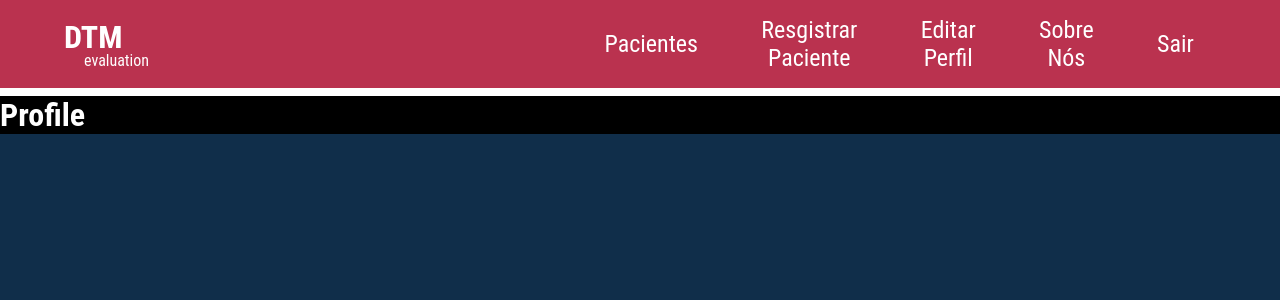
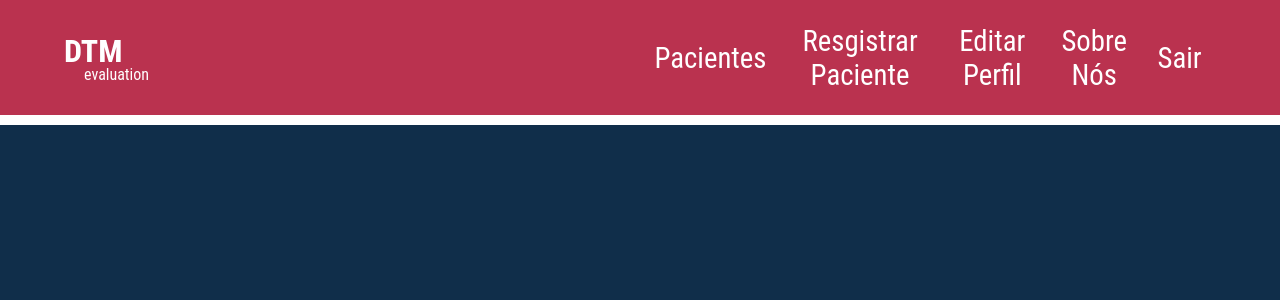
Before and after one commit to Elielson68/DTM, a React (Create React App) app in the folder front-end/: page /profile in a window 1280 px wide. Shown: the top 300 px of the page. Built offline with nearby package versions, Linux system fonts and the light colour scheme.

Commit message:
altered height and positioning

```diff
--- a/front-end/src/components/MenuBar/styles.ts
+++ b/front-end/src/components/MenuBar/styles.ts
@@ -6,10 +6,13 @@ export const Container = styled.div`
   align-items: center;
   justify-content: center;
   width: 100%;
-  height: 12%;
-  border-bottom: 1vh solid #fff;
+  height: 125px;
+  border-bottom: 10px solid #fff;
   background-color: #ba324f;
-  position: sticky;
+  position:fixed;
+  top: 0;
+  left: 0;
+  z-index: 9998;
   .menu-icon {
     display: none;
   }
@@ -37,6 +40,7 @@ export const MainContent = styled.div`
   width: 100%;
   max-width: 75%;
   height: 100%;
+
   @media (max-width: 1440px) {
     padding: 0 5%;
     max-width: 100%;
@@ -62,20 +66,19 @@ export const Options = styled.div`
   display: flex;
   flex-direction: row;
   align-items: center;
-  justify-content: center;
-  width: 55%;
+  justify-content: space-between;
+  width: 50%;
   height: 100%;
   span {
     display: flex;
     flex-direction: row;
     align-items: center;
     justify-content: center;
-    height: 100%;
-    margin: 0 5%;
+    margin: 0 2.5%;
     a {
       text-decoration: none;
       color: #fff;
-      font-size: 1.5em;
+      font-size: 180%;
       text-align: center;
       transition: all 0.2s linear;
       &:hover {
@@ -104,9 +107,10 @@ export const MobileMenu = styled.div`
   justify-content: space-evenly;
   width: 100%;
   height: 30%;
-  position: sticky;
+  position: fixed;
   background-color: #ba324f;
-  margin-top: -2.5vh;
+  top: 110px;
+  z-index: 9998;
   span {
     display: flex;
     flex-direction: row;
```
